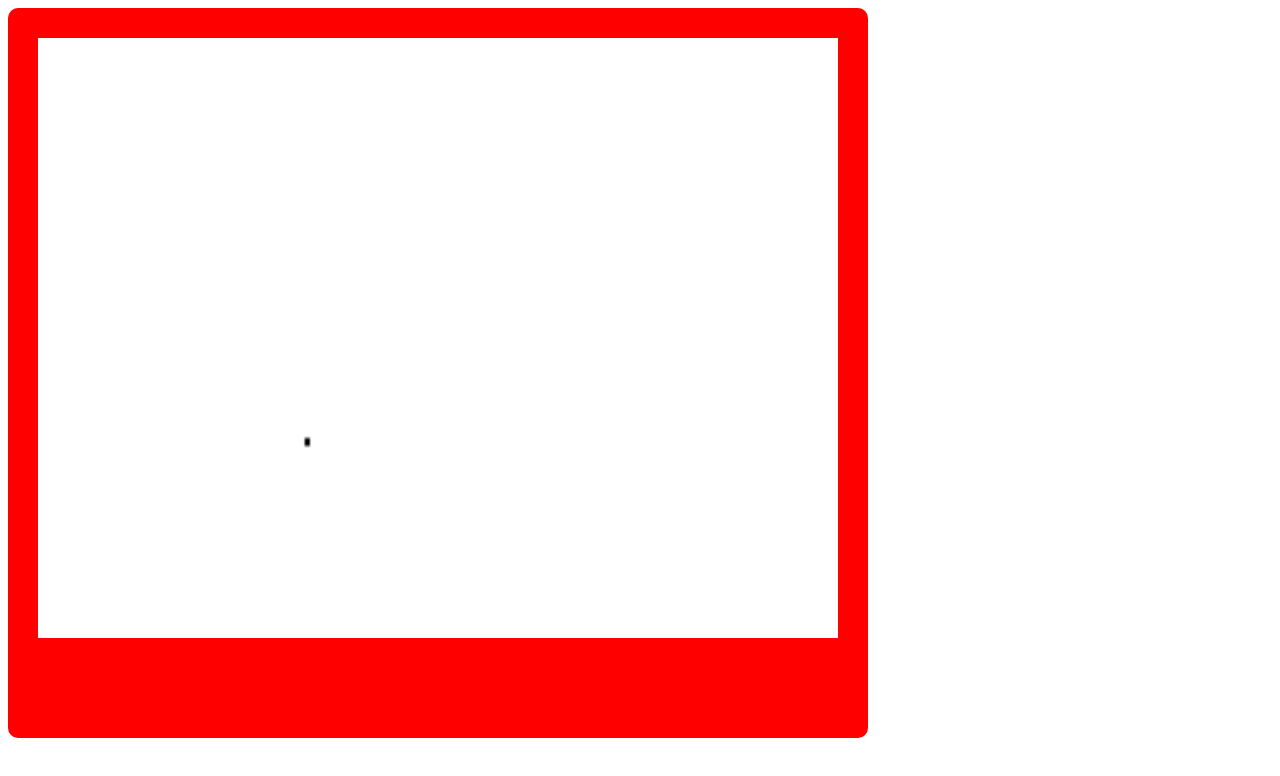
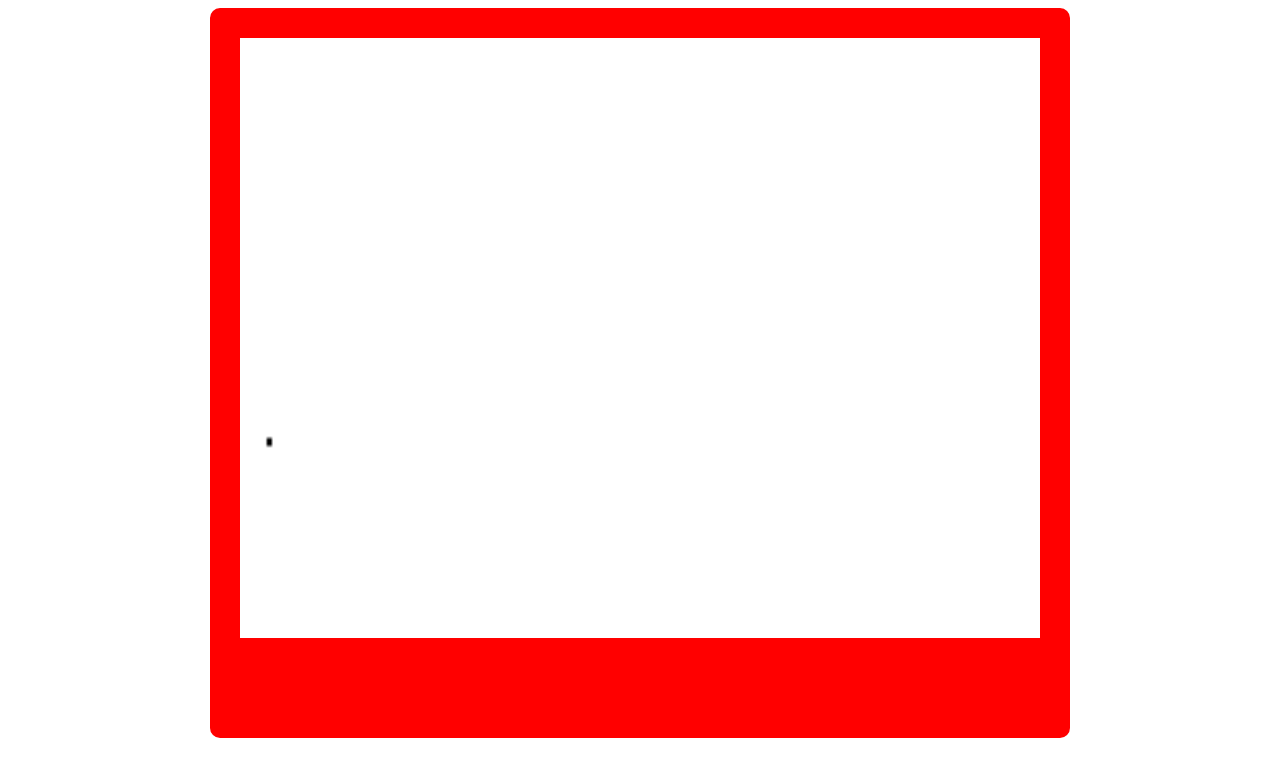
Before and after one commit to rcarterjr/canvas-sketch, a website: page index.html in a window 1280 px wide. Drawn offline with Linux system fonts and the light colour scheme.

Commit message:
CSS added

```diff
--- a/app.js
+++ b/app.js
@@ -1,3 +1,4 @@
+alert('Use WASD to etch a sketch!')
 ;(function() {
   var requestAnimationFrame =
     window.requestAnimationFrame ||
@@ -48,8 +49,8 @@ function onKeyUp(event) {
   }
 }
 
-//neccessary variables
-var tickX = 100
+//starting coords
+var tickX = 10
 var tickY = 100
 
 var keyW = false
@@ -58,8 +59,8 @@ var keyS = false
 var keyD = false
 
 //main animation function
-function drawStuff() {
-  window.requestAnimationFrame(drawStuff)
+function draw() {
+  window.requestAnimationFrame(draw)
 
   var c = document.getElementById('canvas')
   var ctx = c.getContext('2d')
@@ -80,4 +81,5 @@ function drawStuff() {
     tickY--
   }
 }
-window.requestAnimationFrame(drawStuff)
+
+window.requestAnimationFrame(draw)
--- a/index.css
+++ b/index.css
@@ -2,4 +2,10 @@ canvas {
   border: solid 30px red;
   border-bottom: solid 100px red;
   border-radius: 10px;
+  display: inline;
+  text-align: center;
 }
+
+body {
+  text-align: center;
+}
```
